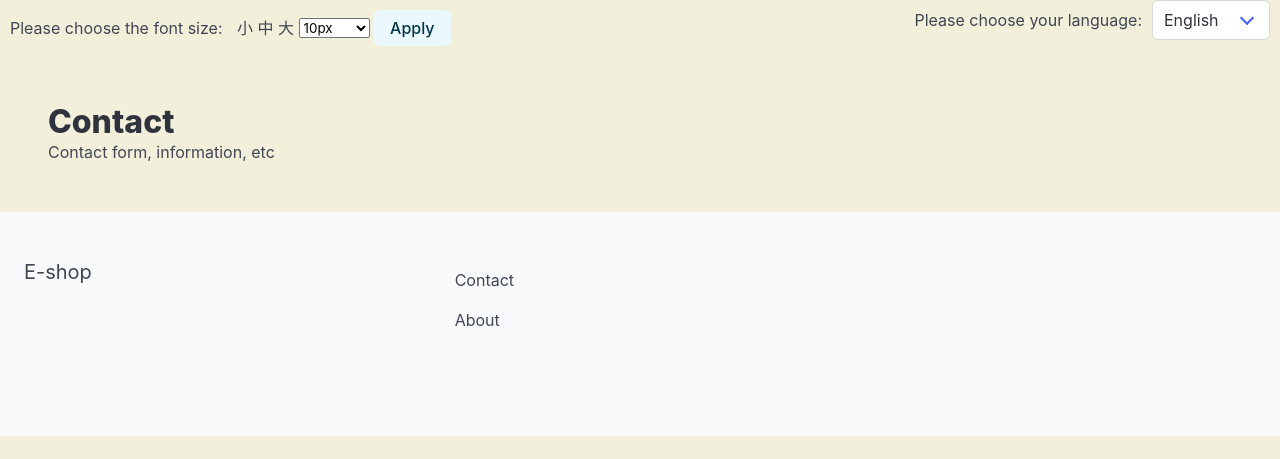
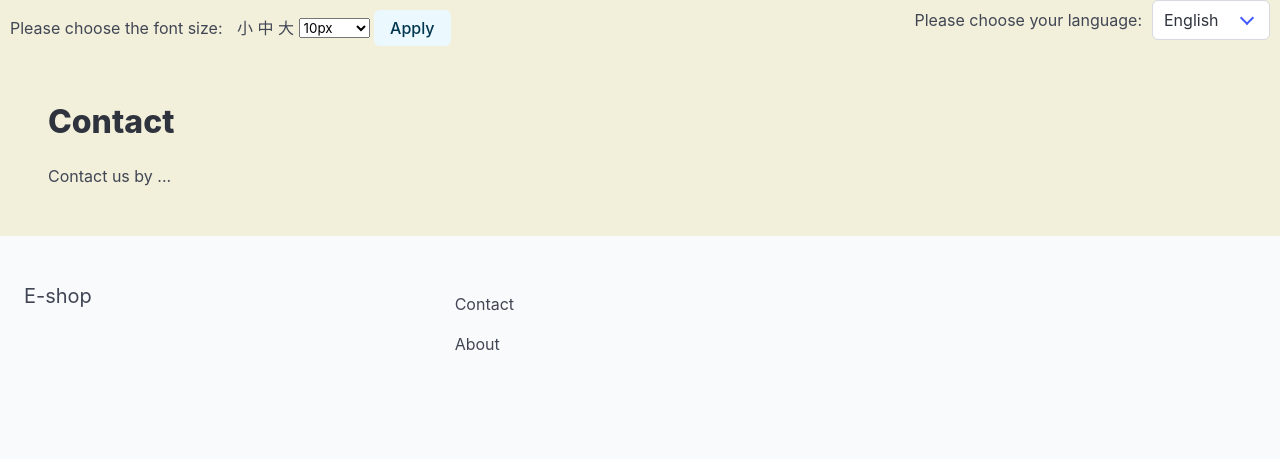
Before and after one commit to FoxGoName/pythonProject2, a Django app: page /contact/ in a window 1280 px wide. Shown: the part 85-544 px from the top of the page. Run offline with Django 3.2, Linux system fonts and the light colour scheme; data comes from the database, SQL or seed files in the repository; some libraries are stand-ins or nearby versions.

Commit message:
i18n and speech for contact.html

```diff
--- a/apps/core/templates/contact.html
+++ b/apps/core/templates/contact.html
@@ -1,9 +1,11 @@
 {% extends 'base.html' %}
-
+{% load i18n %}
 {% block title %}Contact | {% endblock %}
 
 {% block content %}
-    <h1 class="title">Contact</h1>
+    <h1 class="title" data-translate="{% trans 'Contact' %}">{% trans 'Contact' %}</h1>
 
-    Contact form, information, etc
+    <p data-translate="{% trans 'Contact us by' %}">
+        {% trans 'Contact us by' %} ...
+    </p>
 {% endblock %}
```
Also changed, not shown: locale/en/LC_MESSAGES/django.po, locale/zh_HANS/LC_MESSAGES/django.po, locale/zh_HANT/LC_MESSAGES/django.po, 3 other files.
